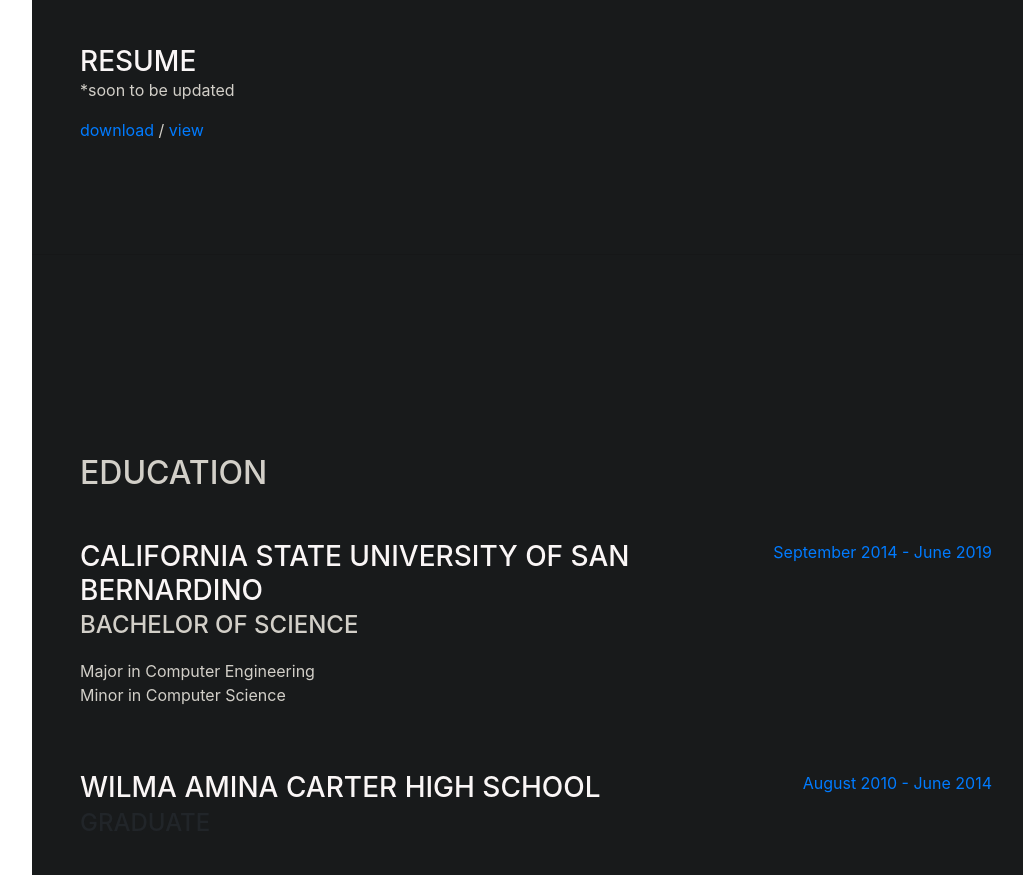
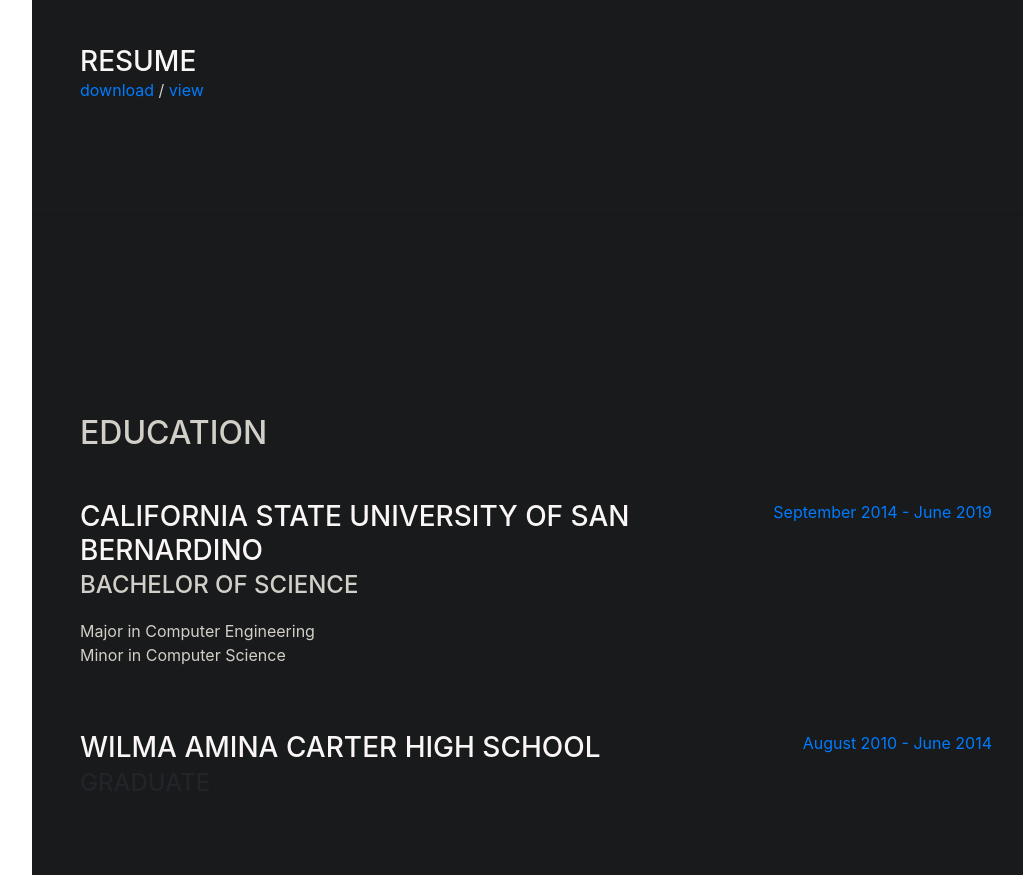
Before and after one commit to brian316/brian316.github.io, a website with bundled scripts: page index.html in a window 1280 px wide. Shown: the part 1589-2464 px from the top of the page, without its empty margins (240-1263 px from the left). Built offline with nearby package versions, Linux system fonts and the light colour scheme; a web font is replaced by a local one.

Commit message:
hidden message

```diff
--- a/index.html
+++ b/index.html
@@ -141,7 +141,7 @@
                 <div class="resume-item d-flex flex-column flex-md-row justify-content-between mb-5">
                     <div class="resume-content">
                         <h3 class="mb-0">Resume</h3>
-                        <p>*soon to be updated</p>
+                        <!-- <p>*soon to be updated</p> -->
                         <!-- <div class="subheading mb-3">Not Current</div> -->
                         <p><a href="docs/resume.pdf" download>download</a> / <a href="docs/resume.pdf" target="_blank"> view</a></p>
                     </div>
```
